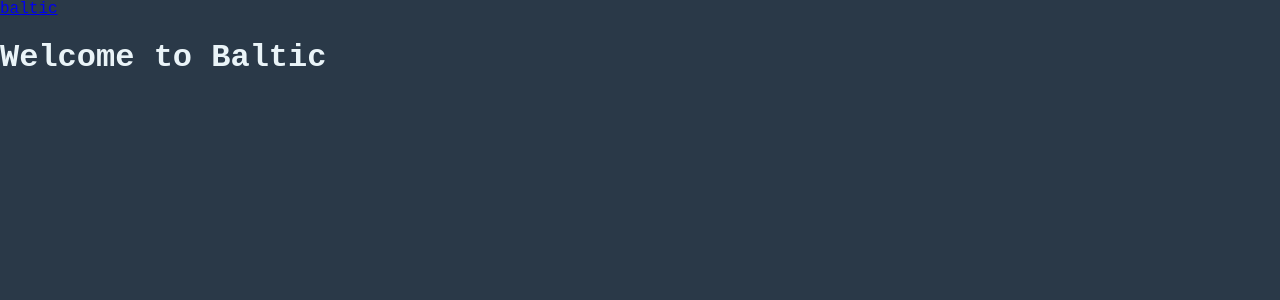
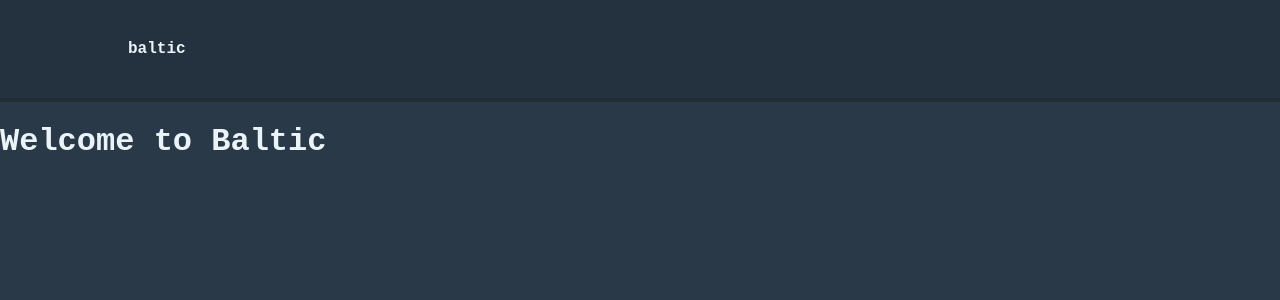
Before and after one commit to amacgillivray/baltic, a Jekyll site: the page built from index.md, in a window 1280 px wide. Shown: the top 300 px of the page. Built offline with Jekyll 4.4.1, drawn with Linux system fonts in a browser that asks for light colours.

Commit message:
Style header

```diff
--- a/_sass/baltic/layout.scss
+++ b/_sass/baltic/layout.scss
@@ -20,3 +20,22 @@ body {
 h1 {
     font-weight: 900;
 }
+
+.header {
+    display: grid;
+    grid-template-columns: auto;
+    padding: 40px $pad_h;
+    background-color: $baltic;
+    border-bottom:4px solid #222d36;
+
+    .header-title-link {
+        font-weight: 700;
+        color: $body;
+        text-decoration: none;
+        transition: 0.2s;
+
+        &:hover {
+            color: $riga;
+        }
+    }
+}
```
